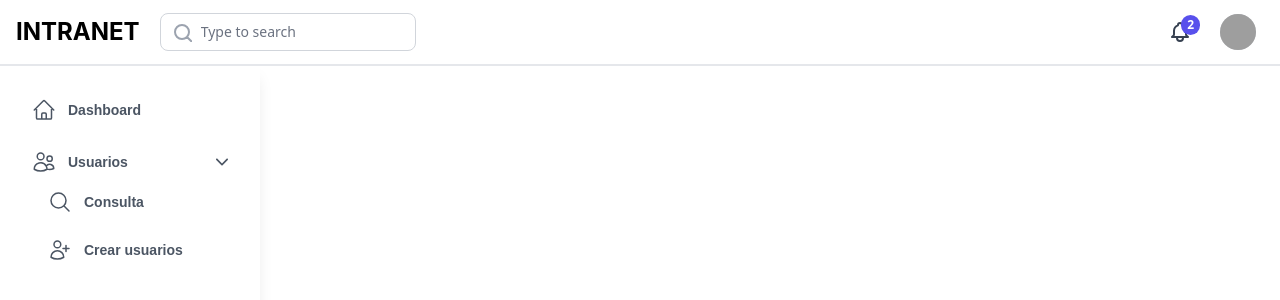
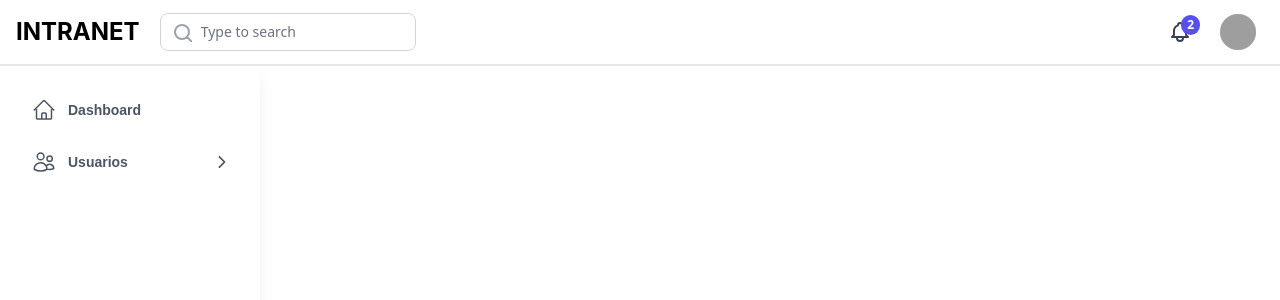
Before and after one commit to albertoG-MG/nodejs_react_mysql_template, a React (Create React App) app in the folder frontend/: page / in a window 1280 px wide. Shown: the top 300 px of the page. Built offline with nearby package versions, Linux system fonts and the light colour scheme; sample sign-in values are in the browser's storage; grey boxes are pictures that could not be loaded; a web font is replaced by a local one.

Commit message:
Se añade animacion a la flecha de los submenus

```diff
--- a/frontend/src/components/SidebarMenu.js
+++ b/frontend/src/components/SidebarMenu.js
@@ -1,6 +1,12 @@
 import React, {useState} from 'react';
 
 export default function SidebarMenu({ isOpen }) {
+  const [abiertoUsuarios, setabiertoUsuarios] = useState(false);
+
+  const abrirSubmenuUsuarios = () => {
+    setabiertoUsuarios(!abiertoUsuarios);
+  };
+
   return (
     <>
     <nav className={`bg-white shadow-lg h-full md:h-screen fixed top-[4.1rem] left-0 min-w-[260px] py-6 px-4 font-[sans-serif] flex flex-col overflow-auto transition-all duration-300 ${isOpen ? 'opacity-100 translate-x-0' : 'opacity-0 -translate-x-full'} md:block`}>
@@ -26,15 +32,21 @@ export default function SidebarMenu({ isOpen }) {
                 </a>
             </li>
             <li className="group">
-                <a href="#" className="text-gray-600 hover:bg-gray-50 hover:text-indigo-600 text-sm flex items-center rounded-md px-4 py-2 transition-all">
+                <a href="#" className="text-gray-600 hover:bg-gray-50 hover:text-indigo-600 text-sm flex items-center rounded-md px-4 py-2 transition-all" onClick={abrirSubmenuUsuarios}>
                     <svg xmlns="http://www.w3.org/2000/svg" fill="none" viewBox="0 0 24 24" strokeWidth={1.5} stroke="currentColor" className="w-6 h-6 mr-3">
                         <path strokeLinecap="round" strokeLinejoin="round" d="M15 19.128a9.38 9.38 0 0 0 2.625.372 9.337 9.337 0 0 0 4.121-.952 4.125 4.125 0 0 0-7.533-2.493M15 19.128v-.003c0-1.113-.285-2.16-.786-3.07M15 19.128v.106A12.318 12.318 0 0 1 8.624 21c-2.331 0-4.512-.645-6.374-1.766l-.001-.109a6.375 6.375 0 0 1 11.964-3.07M12 6.375a3.375 3.375 0 1 1-6.75 0 3.375 3.375 0 0 1 6.75 0Zm8.25 2.25a2.625 2.625 0 1 1-5.25 0 2.625 2.625 0 0 1 5.25 0Z" />
                     </svg>
                     <span class="font-semibold">Usuarios</span>
-                    <svg xmlns="http://www.w3.org/2000/svg" fill="currentColor" className="w-3 ml-auto" viewBox="0 0 451.847 451.847">
+                    <svg
+                        xmlns="http://www.w3.org/2000/svg"
+                        fill="currentColor"
+                        className={`w-3 ml-auto -rotate-90 transition-transform duration-300 ${abiertoUsuarios ? 'rotate-0' : ''}`}
+                        viewBox="0 0 451.847 451.847"
+                    >
                         <path d="M225.923 354.706c-8.098 0-16.195-3.092-22.369-9.263L9.27 151.157c-12.359-12.359-12.359-32.397 0-44.751 12.354-12.354 32.388-12.354 44.748 0l171.905 171.915 171.906-171.909c12.359-12.354 32.391-12.354 44.744 0 12.365 12.354 12.365 32.392 0 44.751L248.292 345.449c-6.177 6.172-14.274 9.257-22.369 9.257z" />
                     </svg>
                 </a>
+                {abiertoUsuarios && (
                 <ul className="space-y-2 pl-4">
                     <li>
                         <a href="#" className="text-gray-600 hover:bg-gray-50 hover:text-indigo-600 text-sm flex items-center rounded-md px-4 py-2 transition-all">
@@ -53,6 +65,7 @@ export default function SidebarMenu({ isOpen }) {
                         </a>
                     </li>
                 </ul>
+                )}
             </li>
         </ul>
     </nav>
```
